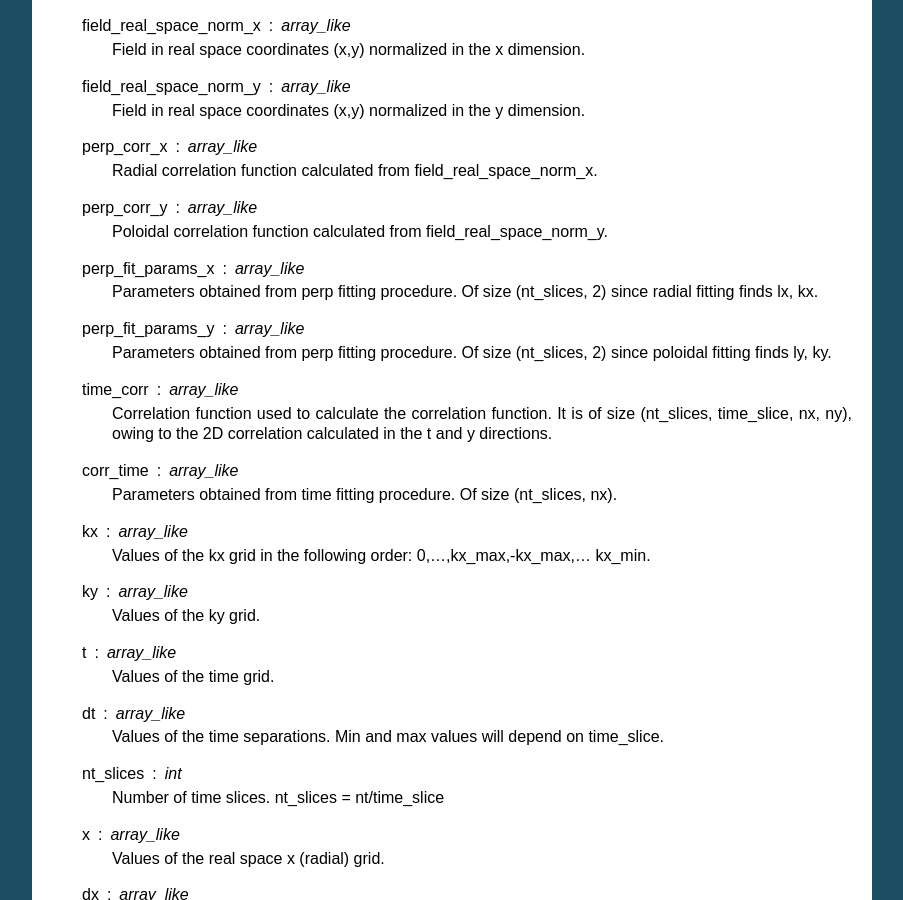
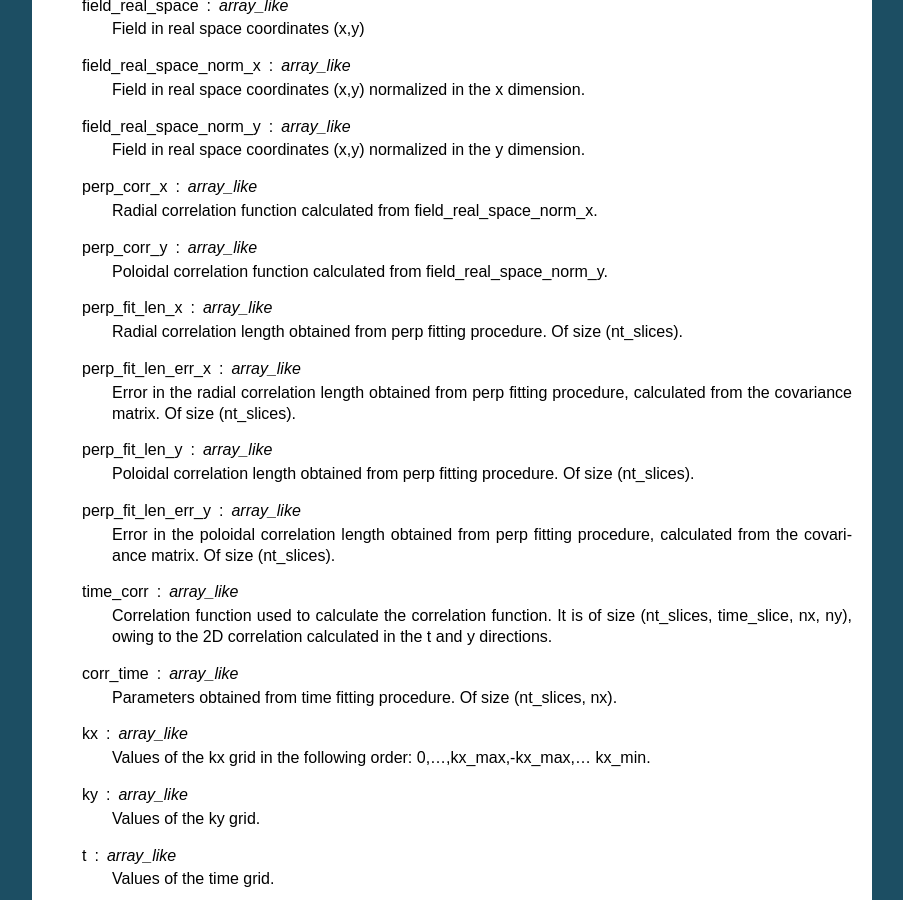
Before and after one commit to ferdinandvanwyk/gs2_correlation, a Sphinx documentation site: the page built from doc/source/simulation.rst, in a window 1280 px wide and 900 px high, scrolled down 3066 px. Shown: the whole window, without its empty margins (198-1101 px from the left). Built offline with Sphinx 7.4.7, drawn with Linux system fonts in a browser that asks for light colours; formulas are drawn with MathJax 3; some of the changed text lies outside the part shown.

Commit message:
change perp fitting to lmfit

```diff
--- a/doc/source/simulation.rst
+++ b/doc/source/simulation.rst
@@ -57,9 +57,11 @@
        Number of points radially and poloidally to fit Gaussian over. Fitting
        over the whole domain usually does not produce a very good fit. Default
         = 20.
-   perp_guess : array_like
-       Initial guess for perpendicular correlation function fitting. Of the
-       form [lx, ly, kx, ky] all in normalized rho_ref units.
+   perp_guess_x : array_like
+       Initial guess for radial correlation length in normalized rho_ref units.
+   perp_guess_x : array_like
+       Initial guess for poloidal correlation length in normalized rho_ref
+       units.
    time_guess : int
        Initial guess for the correlation time in normalized GS2 units.
    box_size : array_like, [0.2,0.2]
@@ -127,12 +129,18 @@
        Radial correlation function calculated from field_real_space_norm_x.
    perp_corr_y : array_like
        Poloidal correlation function calculated from field_real_space_norm_y.
-   perp_fit_params_x : array_like
-       Parameters obtained from perp fitting procedure. Of size (nt_slices, 2)
-       since radial fitting finds lx, kx.
-   perp_fit_params_y : array_like
-       Parameters obtained from perp fitting procedure. Of size (nt_slices, 2)
-       since poloidal fitting finds ly, ky.
+   perp_fit_len_x : array_like
+       Radial correlation length obtained from perp fitting procedure. Of size
+       (nt_slices).
+   perp_fit_len_err_x : array_like
+       Error in the radial correlation length obtained from perp fitting
+       procedure, calculated from the covariance matrix. Of size (nt_slices).
+   perp_fit_len_y : array_like
+       Poloidal correlation length obtained from perp fitting procedure. Of size
+       (nt_slices).
+   perp_fit_len_err_y : array_like
+       Error in the poloidal correlation length obtained from perp fitting
+       procedure, calculated from the covariance matrix. Of size (nt_slices).
    time_corr : array_like
        Correlation function used to calculate the correlation function. It is
        of size (nt_slices, time_slice, nx, ny), owing to the 2D
@@ -290,9 +298,9 @@
        Number of points radially and poloidally to fit Gaussian over.
        Fitting over the whole domain usually does not produce a very good
        fit.
-   perp_guess : array_like, [1,1,1,1]
-       Initial guess for perpendicular correlation function fitting. Of the
-       form [lx, ly, kx, ky] all in normalized rho_ref units.
+   perp_guess : array_like, [1,1]
+       Initial guess for the radial and poloidal correlation lengths. Of the
+       form [lx, ly] in normalized rho_ref units.
    time_guess : int, 10
        Initial guess for the correlation time in normalized GS2 units.
    box_size : array_like, [0.2,0.2]
```
Also changed, not shown: 2 other files.
